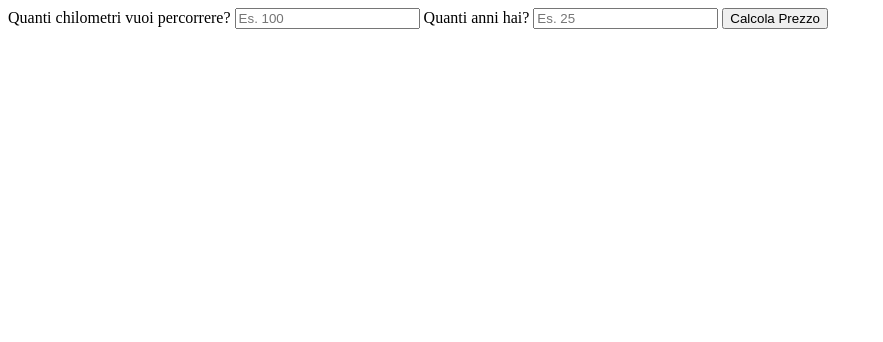
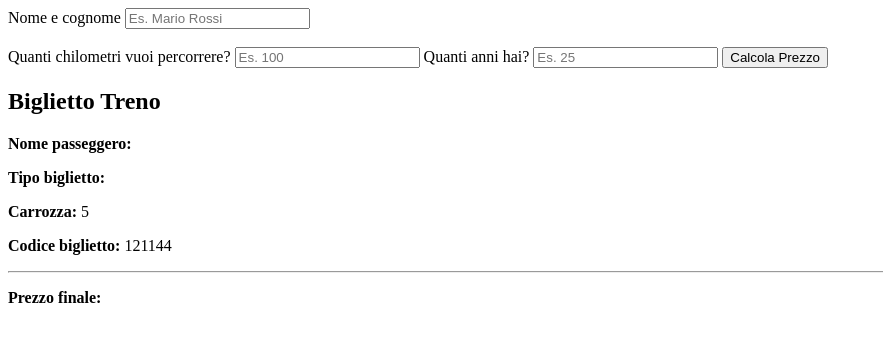
Before and after one commit to FedericoCanale/js-biglietto-treno-form, a plain HTML site: page index.html in a window 1280 px wide. Shown: the whole page, without its empty margins (0-883 px from the left). Drawn offline with Linux system fonts and the light colour scheme.

Commit message:
add form, name input and ticket card (only index)

```diff
--- a/index.html
+++ b/index.html
@@ -6,21 +6,35 @@
         <title>Biglietto treno</title>
     </head>
     <body>
+
+        <form id="ticketForm">
+            <!-- input nome -->
+            <label>Nome e cognome</label>
+            <input type="text" id="userName" placeholder="Es. Mario Rossi"
+                required>
+            <br><br>
+
             <!-- input km-->
             <label>Quanti chilometri vuoi percorrere?</label>
             <input type="number" id="km" placeholder="Es. 100">
-
-
 
             <!-- input età -->
             <label>Quanti anni hai?</label>
             <input type="number" id="age" placeholder="Es. 25">
 
-
-
             <!-- button -->
             <button id="countBtn">Calcola Prezzo</button>
+        </form>
 
+         <!-- "Biglietto" -->
+        <h2>Biglietto Treno</h2>
+    <p><strong>Nome passeggero:</strong> <span id="outName"></span></p>
+    <p><strong>Tipo biglietto:</strong> <span id="outType"></span></p>
+    <p><strong>Carrozza:</strong> 5</p>
+    <p><strong>Codice biglietto:</strong> 121144</p>
+    <hr>
+    <p><strong>Prezzo finale:</strong> <span id="outPrice"></span></p>
+  </div>
         <script src="./assets/js/main.js"></script>
     </body>
 </html>
```
Lines whose indentation alone changed are shown as unchanged.
